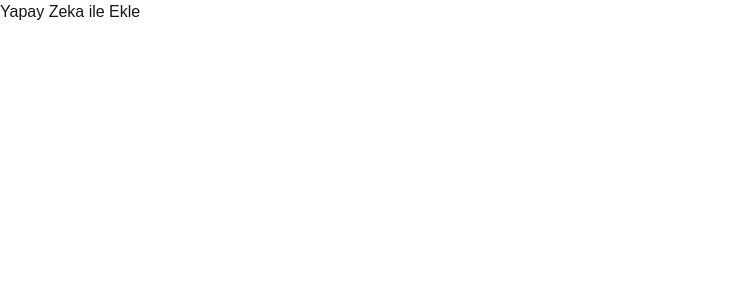
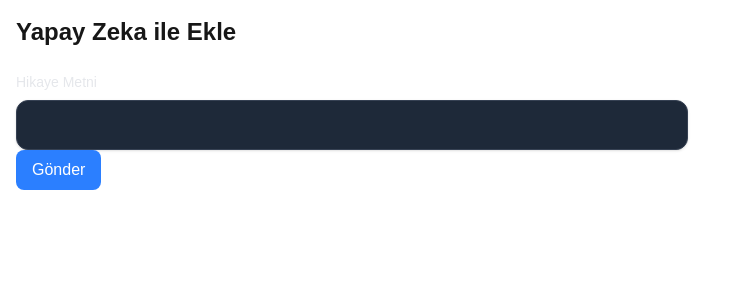
Before and after one commit to Mryuksel101/learn_eng_dashboard, a Next.js app: page /add-story-ai in a window 1280 px wide. Shown: the top 300 px of the page, without its empty margins (0-750 px from the left). Built offline with nearby package versions, Linux system fonts and the light colour scheme; no server answers; sample sign-in values are in the browser's storage.

Commit message:
Implement AddStoryAIPage with state management and TextField component for story input

```diff
--- a/src/app/add-story-ai/page.tsx
+++ b/src/app/add-story-ai/page.tsx
@@ -1,3 +1,32 @@
+"use client";
+import { useState } from 'react';
+import TextField from '../components/textField';
+
 export default function AddStoryAIPage() {
-    return <h1>Yapay Zeka ile Ekle</h1>;
+    const [storyText, setStoryText] = useState('');
+
+    const handleTextChange = (value: string) => {
+        setStoryText(value);
+    };
+
+    return (
+        <div className="container mx-auto p-4">
+            <h1 className="text-2xl font-bold mb-6">Yapay Zeka ile Ekle</h1>
+
+            <div className="max-w-2xl">
+                <TextField
+                    label="Hikaye Metni"
+                    value={storyText}
+                    onChange={(e) => handleTextChange(e.target.value)}
+                />
+
+                <button
+                    className="bg-blue-500 text-white px-4 py-2 rounded-lg hover:bg-blue-600"
+                    onClick={() => console.log(storyText)}
+                >
+                    Gönder
+                </button>
+            </div>
+        </div>
+    );
 }
--- /dev/null
+++ b/src/app/components/textField.tsx
@@ -0,0 +1,29 @@
+import React from 'react';
+
+interface TextFieldProps {
+    label?: string;
+    placeholder?: string;
+    type?: string;
+    value?: string;
+    onChange?: (e: React.ChangeEvent<HTMLInputElement>) => void;
+}
+
+const TextField: React.FC<TextFieldProps> = ({ label, placeholder, type = 'text', value, onChange }) => {
+    return (
+        <div>
+            {label && <label className="block text-gray-200 text-sm font-medium mb-2 transition-colors">{label}</label>}
+            <input
+                className="w-full px-4 py-3 rounded-xl border border-gray-700 bg-gray-800 text-gray-200 placeholder-gray-400
+                shadow-sm transition-all duration-200 ease-in-out
+                focus:outline-none focus:ring-2 focus:ring-blue-500 focus:border-transparent
+                hover:border-gray-600"
+                type={type}
+                placeholder={placeholder}
+                value={value}
+                onChange={onChange}
+            />
+        </div>
+    );
+};
+
+export default TextField;
```
